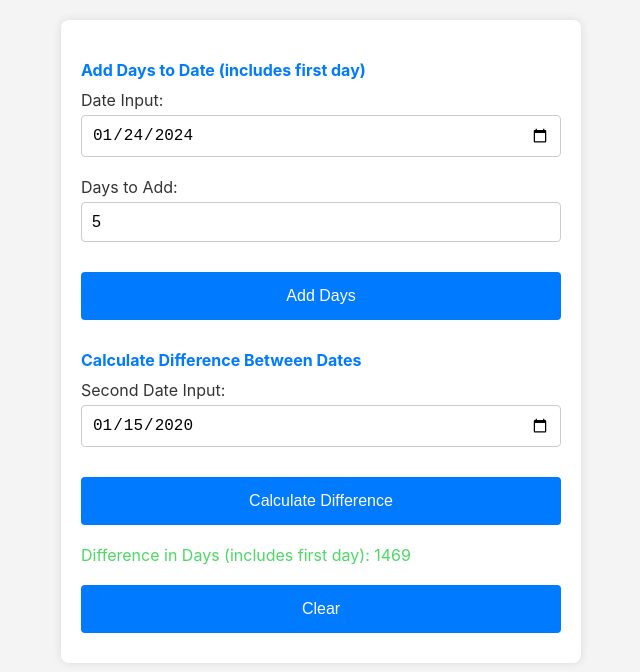
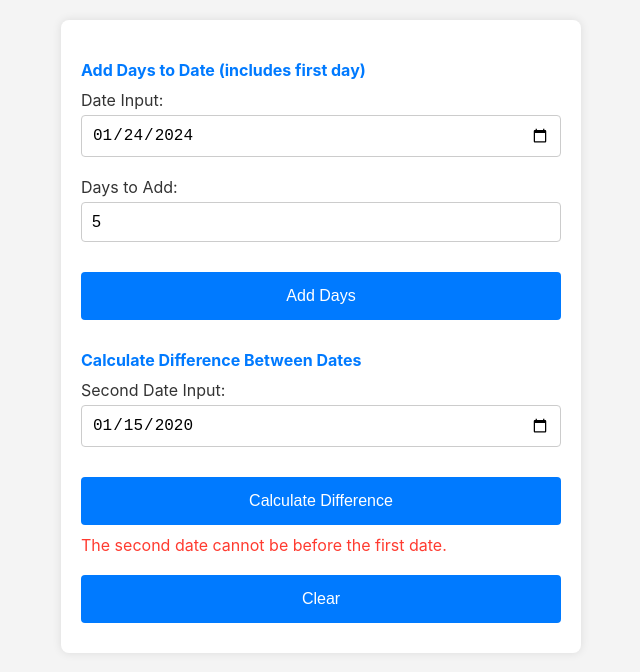
Before and after one commit to pixelpilot01/days_calculator, a plain HTML site: page index.html in a window 1280 px wide. Both pictures are taken after typing "5", "2020-01-15" into the empty fields and a click on the button "Calculate Difference". Shown: the whole page, without its empty margins (319-959 px from the left). Drawn offline with Linux system fonts and the light colour scheme.

Commit message:
Update index.html

```diff
--- a/index.html
+++ b/index.html
@@ -137,6 +137,12 @@
             const date1 = new Date(dateInput1);
             const date2 = new Date(dateInput2);
 
+            if (date2 < date1) {
+                document.getElementById('difference_error').innerText = "The second date cannot be before the first date.";
+                document.getElementById('difference_result').innerText = "";
+                return;
+            }
+
             // Calculate the difference in milliseconds
             const differenceInTime = date2.getTime() - date1.getTime();
 
@@ -150,6 +156,7 @@
             document.getElementById('difference_result').innerText = "Difference in Days (includes first day): " + Math.abs(inclusiveDifferenceInDays);
             document.getElementById('difference_error').innerText = "";
         }
+
 
 
         function clearFields() {
```
